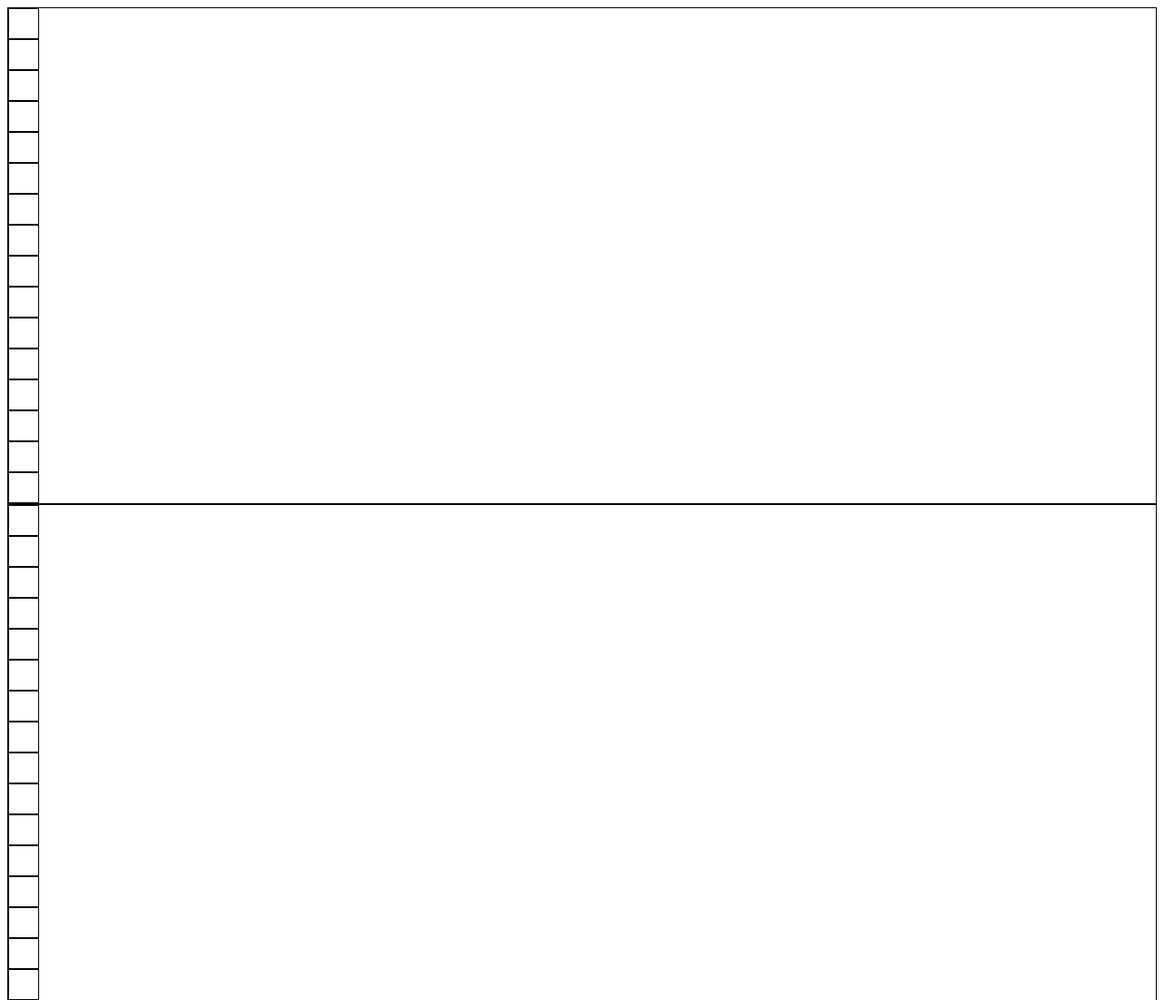
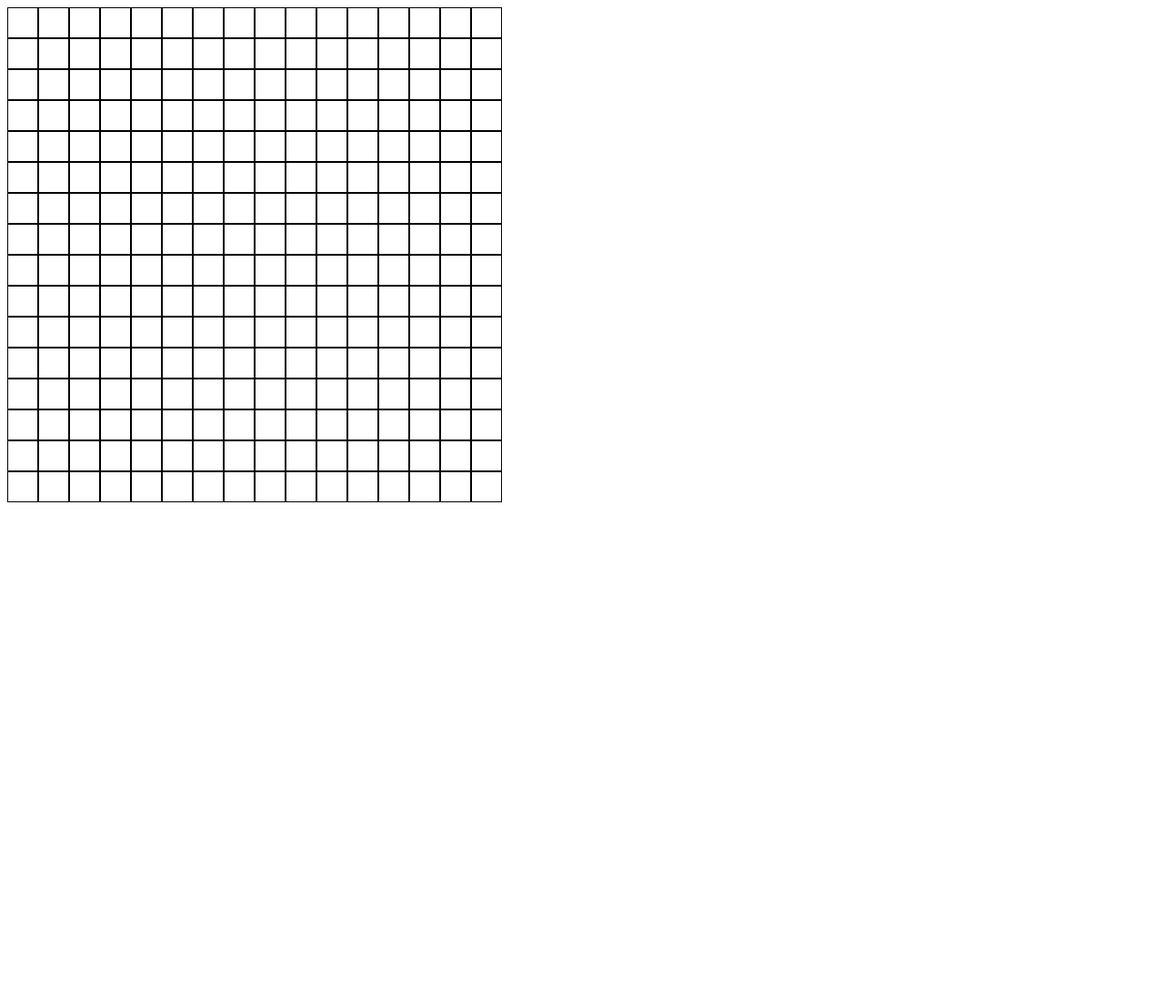
Before and after one commit to TheCyanNerd/odin-etch-a-sketch, a plain HTML site: page index.html in a window 1280 px wide. Shown: the top 1099 px of the page at 91% size. After the commit the page ends 800 px from the top, so only its background shows below. Drawn offline with Linux system fonts and the light colour scheme.

Commit message:
Fixed cells not being in a row

```diff
--- a/style.css
+++ b/style.css
@@ -3,11 +3,14 @@
   flex-direction: column;
 }
 
-.row, .grid-square {
-  border: 1px solid black;
+.row {
+  display: flex;
+  flex-direction: row;
 }
 
 .grid-square {
+  border: 1px solid black;
+
   width: 2em;
   height: 2em;
 }
```
